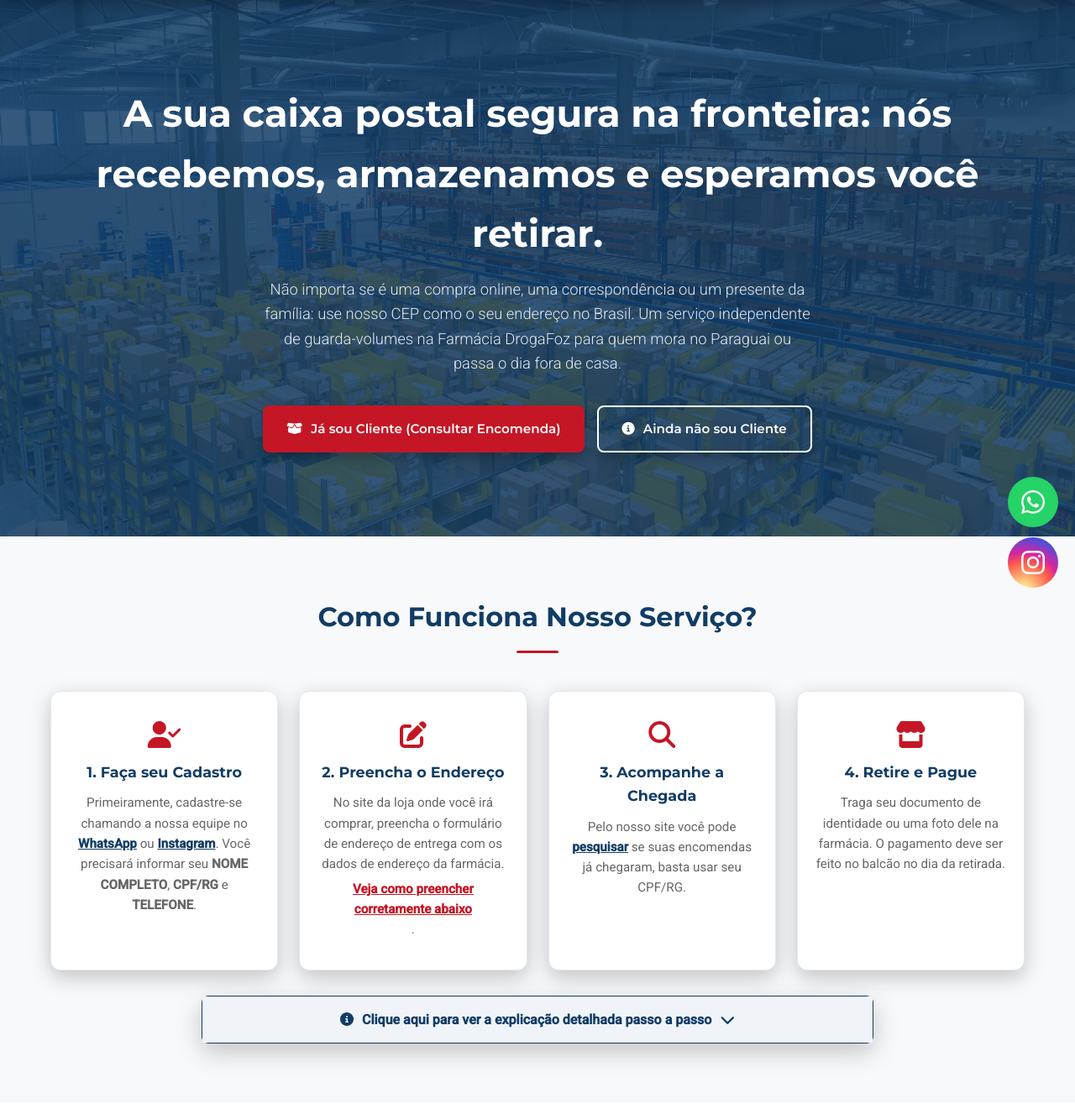
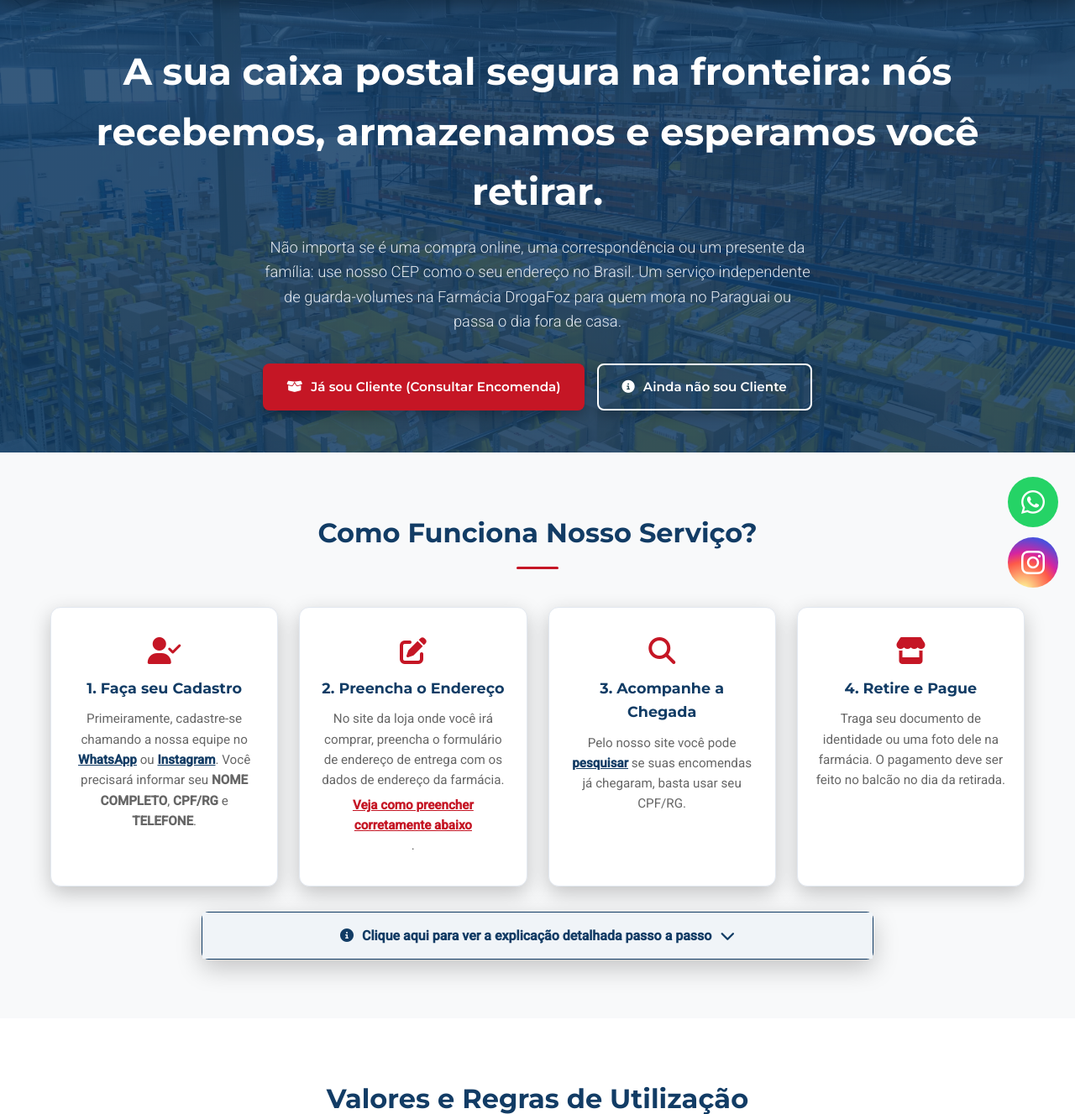
Before and after one commit to LuanHOS/sistema-drogafoz, a Django app: page / in a window 1280 px wide. Shown: the part 80-1407 px from the top of the page at 84% size. Run offline with Django 5.2, Linux system fonts and the light colour scheme; parts of the project's set-up code (start-up, migrations or seed data) failed here and were passed over; some libraries are stand-ins or nearby versions.

Commit message:
mudanca no tamanho do banner

```diff
--- a/templates/publica/home.html
+++ b/templates/publica/home.html
@@ -130,7 +130,7 @@
         .hero {
             background: linear-gradient(rgba(18, 60, 101, 0.85), rgba(18, 60, 101, 0.85)), url('{% static "banner_background.avif" %}') center/cover;
             color: var(--branco);
-            padding: 100px 0;
+            padding: 50px 0;
             text-align: center;
         }
 
```
